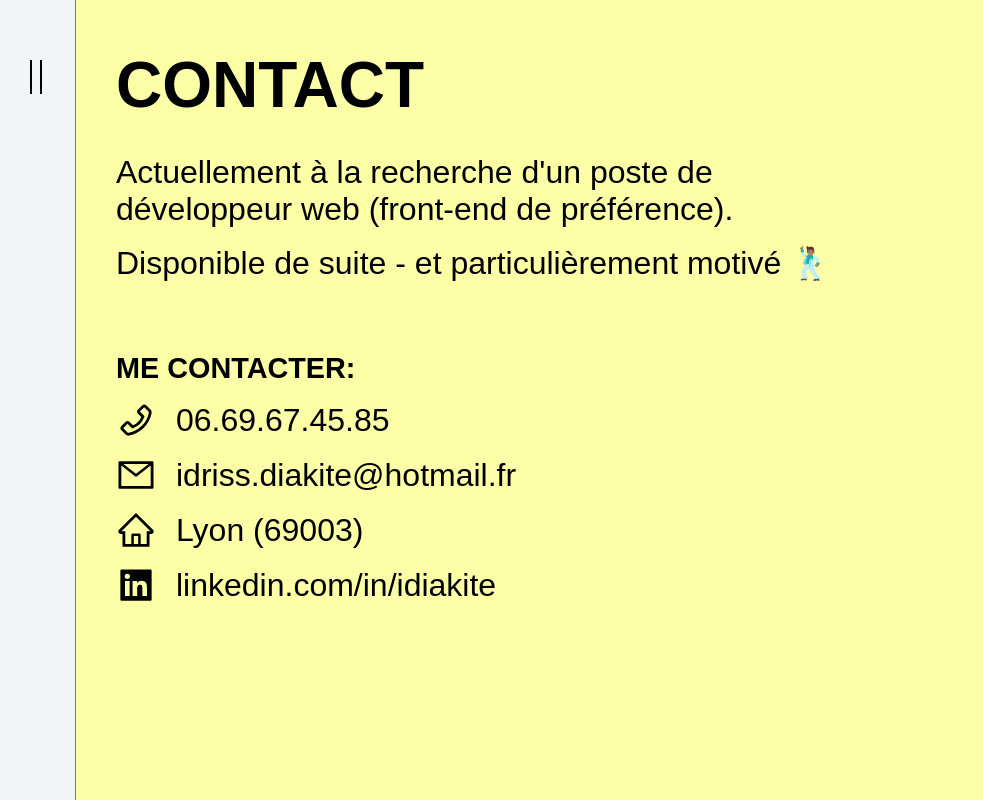
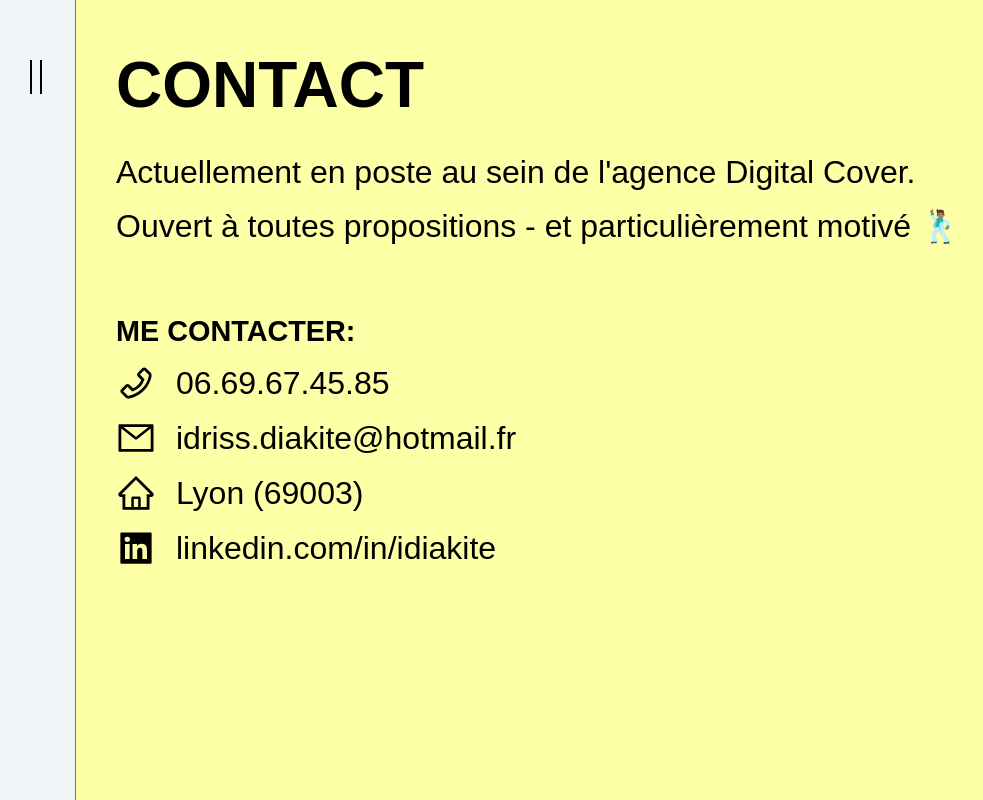
Before and after one commit to idrissdiakite/portfolio-react, a React (Create React App) app: page /contact in a window 1280 px wide. Shown: the whole page, without its empty margins (0-983 px from the left). Built offline with nearby package versions, Linux system fonts and the light colour scheme; a web font is replaced by a local one.

Commit message:
🎨 [CONTACT] Updated details

```diff
--- a/src/components/Contact/details.js
+++ b/src/components/Contact/details.js
@@ -60,16 +60,11 @@ const Details = () => {
         transition={header}
       >
         <p>
-          Actuellement à la recherche d'un poste de{" "}
-          <span>
-            {" "}
-            <br />{" "}
-          </span>{" "}
-          développeur web (front-end de préférence).
+          Actuellement en poste au sein de l'agence Digital Cover.
         </p>
 
         <p>
-          Disponible de suite <span>-</span> et particulièrement motivé 🕺🏽
+          Ouvert à toutes propositions <span>-</span> et particulièrement motivé 🕺🏽
         </p>
       </motion.div>
 
```
